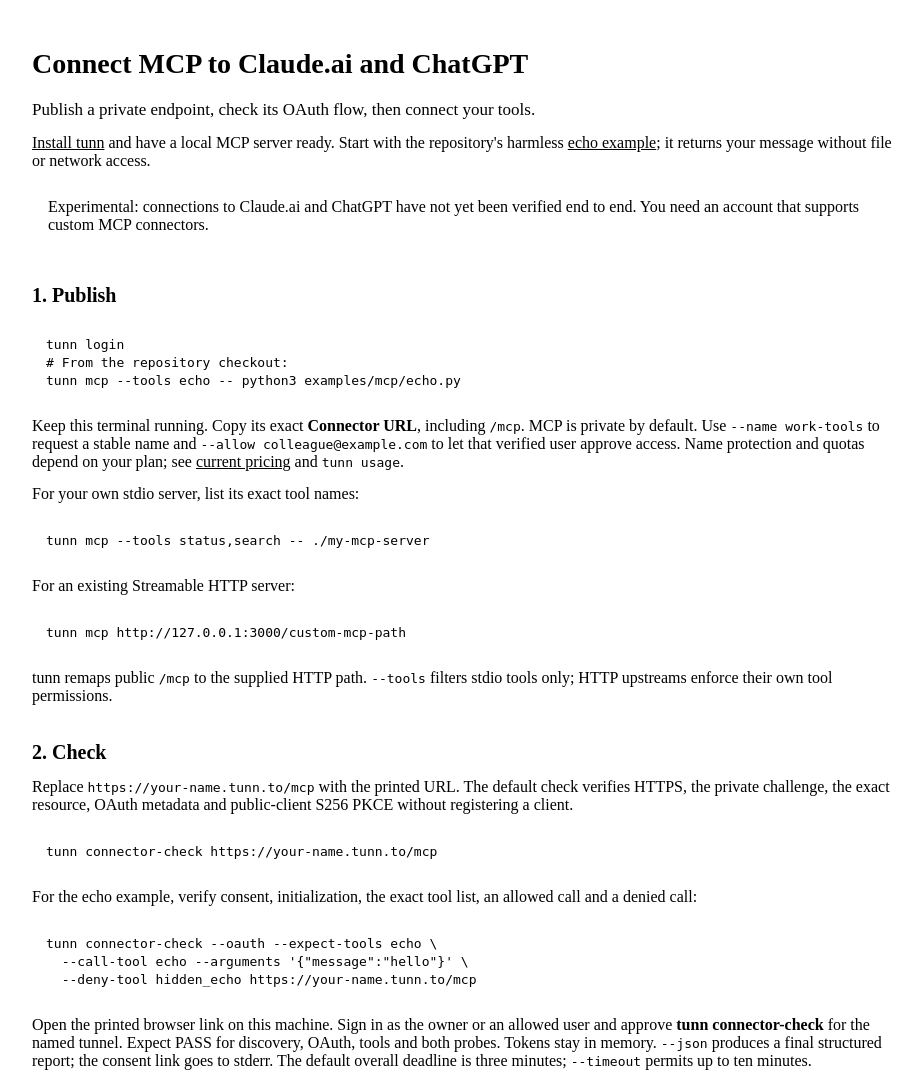
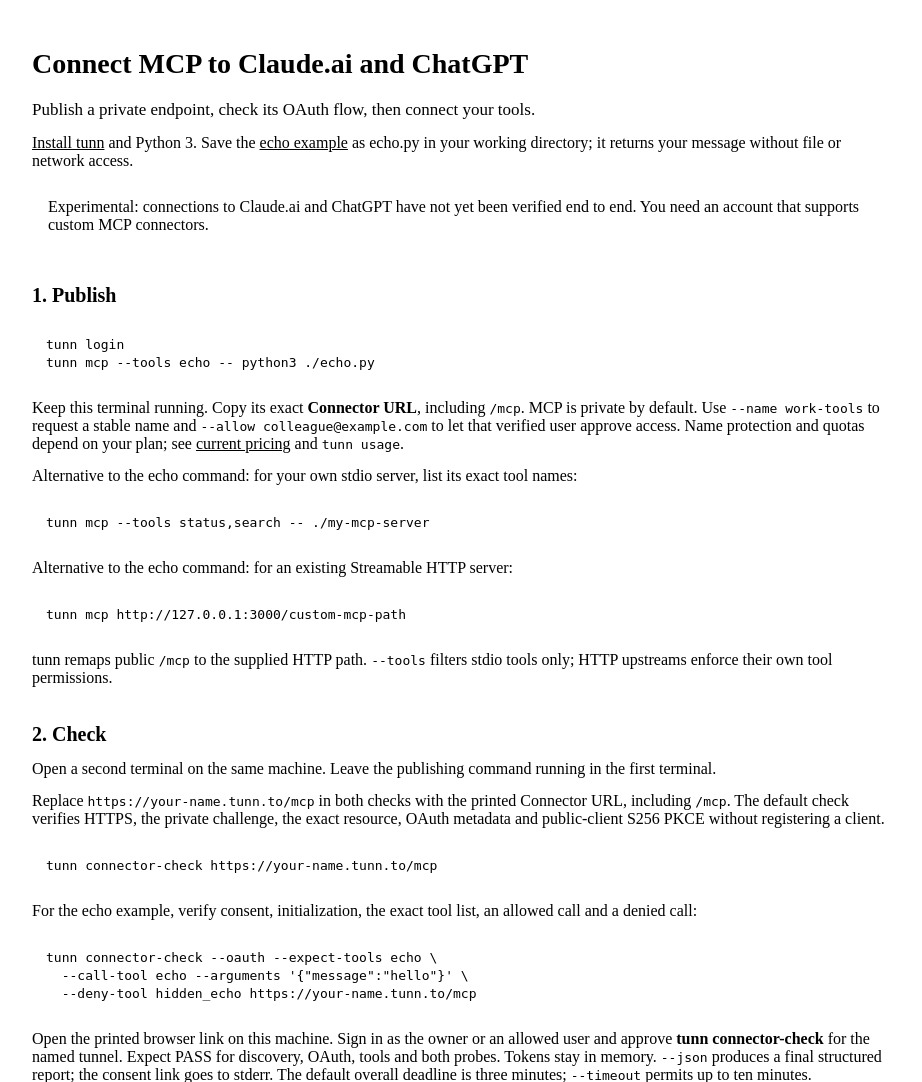
Before and after one commit to ehrlich-b/tunn, a Python web app: template internal/host/templates/mcp-to-claude.html in a window 1280 px wide. Shown: the top 1082 px of the page, without its empty margins (178-1100 px from the left). Run offline with Jinja, Linux system fonts and the light colour scheme; the template is opened without the code that fills it, so the values that code supplies are empty.

Commit message:
Clarify access examples, MCP setup, and local app recovery.

```diff
--- a/internal/host/templates/mcp-to-claude.html
+++ b/internal/host/templates/mcp-to-claude.html
@@ -18,20 +18,20 @@
 <!--site-header:docs-->
 <main id="main" class="guide-content" tabindex="-1"><h1>Connect MCP to Claude.ai and ChatGPT</h1>
 <p class="lead">Publish a private endpoint, check its OAuth flow, then connect your tools.</p>
-<p><a href="/docs#s1">Install tunn</a> and have a local MCP server ready. Start with the repository's harmless <a href="https://gitlab.com/ehrlich-b/tunn/-/blob/main/examples/mcp/echo.py">echo example</a>; it returns your message without file or network access.</p>
+<p><a href="/docs#s1">Install tunn</a> and Python 3. Save the <a href="https://gitlab.com/ehrlich-b/tunn/-/raw/main/examples/mcp/echo.py">echo example</a> as echo.py in your working directory; it returns your message without file or network access.</p>
 <p class="note">Experimental: connections to Claude.ai and ChatGPT have not yet been verified end to end. You need an account that supports custom MCP connectors.</p>
 <h2>1. Publish</h2>
 <pre><code>tunn login
-# From the repository checkout:
-tunn mcp --tools echo -- python3 examples/mcp/echo.py</code></pre>
+tunn mcp --tools echo -- python3 ./echo.py</code></pre>
 <p>Keep this terminal running. Copy its exact <strong>Connector URL</strong>, including <code>/mcp</code>. MCP is private by default. Use <code>--name work-tools</code> to request a stable name and <code>--allow colleague@example.com</code> to let that verified user approve access. Name protection and quotas depend on your plan; see <a href="/pricing">current pricing</a> and <code>tunn usage</code>.</p>
-<p>For your own stdio server, list its exact tool names:</p>
+<p>Alternative to the echo command: for your own stdio server, list its exact tool names:</p>
 <pre><code>tunn mcp --tools status,search -- ./my-mcp-server</code></pre>
-<p>For an existing Streamable HTTP server:</p>
+<p>Alternative to the echo command: for an existing Streamable HTTP server:</p>
 <pre><code>tunn mcp http://127.0.0.1:3000/custom-mcp-path</code></pre>
 <p>tunn remaps public <code>/mcp</code> to the supplied HTTP path. <code>--tools</code> filters stdio tools only; HTTP upstreams enforce their own tool permissions.</p>
 <h2>2. Check</h2>
-<p>Replace <code>https://your-name.tunn.to/mcp</code> with the printed URL. The default check verifies HTTPS, the private challenge, the exact resource, OAuth metadata and public-client S256 PKCE without registering a client.</p>
+<p>Open a second terminal on the same machine. Leave the publishing command running in the first terminal.</p>
+<p>Replace <code>https://your-name.tunn.to/mcp</code> in both checks with the printed Connector URL, including <code>/mcp</code>. The default check verifies HTTPS, the private challenge, the exact resource, OAuth metadata and public-client S256 PKCE without registering a client.</p>
 <pre><code>tunn connector-check https://your-name.tunn.to/mcp</code></pre>
 <p>For the echo example, verify consent, initialization, the exact tool list, an allowed call and a denied call:</p>
 <pre><code>tunn connector-check --oauth --expect-tools echo \
--- a/internal/host/templates/port-down.html
+++ b/internal/host/templates/port-down.html
@@ -15,8 +15,9 @@
  <section>
   <span class="lbl sig"><i class="led bad"></i>&nbsp; Local app not answering</span>
   <h1>Nothing on the <span class="sig-t">local port.</span></h1>
-  <p class="sub">{{.Host}} is up, but the app behind it isn't running. Visitors get a 502 until it's back.</p>
-  <div class="glass term" style="margin-top:26px;max-width:560px"><span class="c"># on the machine running tunn: start the app, then reload</span></div>
+  <p class="sub">The tunnel is reachable, but its local app is not responding.</p>
+  <p class="sub" style="margin-top:20px"><strong>Visiting this link?</strong> Ask the person who shared it to check their app, then reload.</p>
+  <p class="sub" style="margin-top:14px"><strong>Running this tunnel?</strong> Start your app on the port you shared, keep the app and tunn running, then reload.</p>
   <div class="ctas"><a class="btn sig" href="">Reload</a><span class="lbl">HTTP 502</span></div>
  </section>
  <section class="panel unit" aria-label="Route check for {{.Host}}">
```
Also changed, not shown: internal/host/templates/homepage.html (+5 -5 lines).
